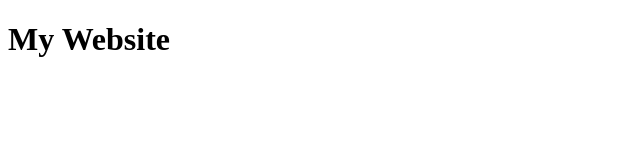
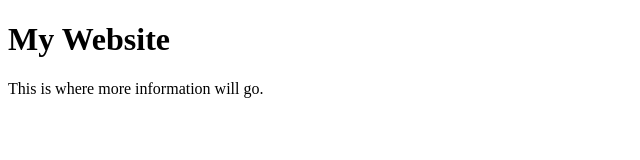
Before and after one commit to jellycthulhu/jellycthulhu.github.io, a plain HTML site: page index.html in a window 1280 px wide. Shown: the whole page, without its empty margins (0-640 px from the left). Drawn offline with Linux system fonts and the light colour scheme.

Commit message:
Added paragraph

```diff
--- a/index.html
+++ b/index.html
@@ -7,5 +7,6 @@
 
     <body>
         <h1>My Website</h1>
+        <p>This is where more information will go.</p>
     </body>
 </html>
```
